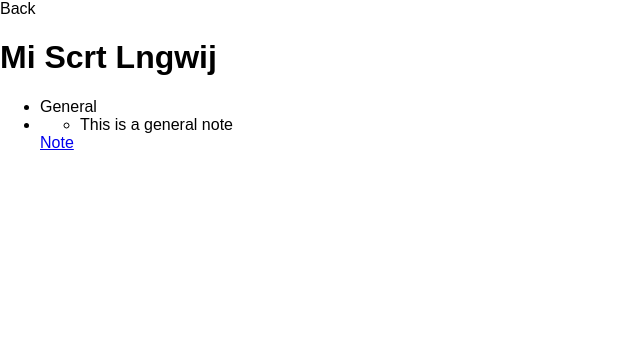
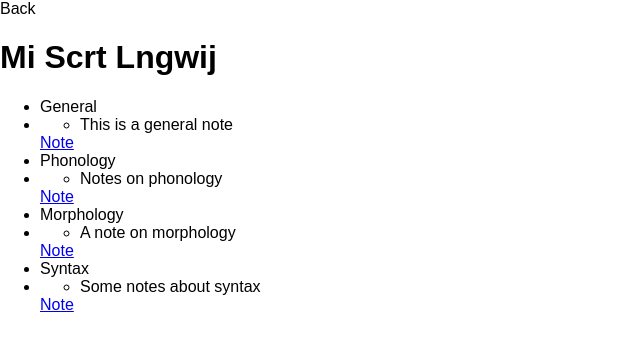
Before and after one commit to dmatthew/my-secret-language, a React (Create React App) app in the folder app/: page /notes in a window 1280 px wide. Shown: the top 348 px of the page, without its empty margins (0-640 px from the left). Built offline with nearby package versions, Linux system fonts and the light colour scheme.

Commit message:
"Add note" functionality. Create default notes

```diff
--- a/app/src/AddNote.js
+++ b/app/src/AddNote.js
@@ -1,6 +1,12 @@
 import React from 'react';
+import PropTypes from 'prop-types';
 
 class AddNote extends React.Component {
+  // NOTE: This is needed to access this.context.router.history so we can go back.
+  static contextTypes = {
+    router: PropTypes.object
+  }
+
   constructor(props) {
     super(props);
     this.state = {
@@ -23,7 +29,8 @@ class AddNote extends React.Component {
 
   handleAddNoteFormSubmit(event) {
     event.preventDefault();
-      this.props.onEditNoteFormSubmit(this.props.category, this.state.noteTitle, this.state.noteDescription);
+    this.props.onEditNoteFormSubmit(this.props.category, this.state.noteTitle, this.state.noteDescription);
+    this.context.router.history.goBack();
   }
 
   render() {
--- a/app/src/App.js
+++ b/app/src/App.js
@@ -14,6 +14,7 @@ import FlashCards from './FlashCards';
 import Notes from './Notes';
 import AddNote from './AddNote';
 import EditWord from './EditWord';
+import Setup from './Setup';
 import './App.css';
 
 class App extends React.Component {
@@ -24,7 +25,7 @@ class App extends React.Component {
       flashCardWord: '',
       translateTextarea: '',
       translatedWords: [],
-      notes: []
+      notes: Setup.DEFAULT_NOTES
     };
   }
 
@@ -171,8 +172,15 @@ class App extends React.Component {
   }
 
   handleAddNoteFormSubmit(category, title, description) {
-    // TODO: Use category, title, and description values to save a new note in App.js.
-    console.log('TODO: Use category, title, and description values to save a new note in App.js.');
+    let notes = [...this.state.notes];
+    let index = notes.map(function(el) { return el.categoryTitle; }).indexOf(category);
+    notes[index].categoryNotes.push({
+      title: title,
+      description: description
+    });
+    this.setState({
+      notes: notes
+    });
   }
 
   render() {
@@ -207,7 +215,8 @@ class App extends React.Component {
     };
     const notes = () => {
       return (
-        <Notes />
+        <Notes
+          notes={this.state.notes} />
       );
     };
     const editWord = ({match}) => {
--- a/app/src/Notes.js
+++ b/app/src/Notes.js
@@ -2,25 +2,8 @@ import React from 'react';
 import { Link } from 'react-router-dom';
 
 class Notes extends React.Component {
-  constructor(props) {
-    super(props);
-    this.state = {
-      notes: [
-        {
-          categoryTitle: 'General',
-          categoryNotes: [
-            {
-              title: 'This is a general note',
-              description: 'Anything that does not fit into any of the other categories should be placed into this category.'
-            }
-          ]
-        }
-      ]
-    };
-  }
-
   render() {
-    let notes = this.state.notes.map((note, index) => {
+    let notes = this.props.notes.map((note, index) => {
       return (
         <span key={index}>
           <li className="divider category">{note.categoryTitle}</li>
@@ -28,7 +11,6 @@ class Notes extends React.Component {
           <div>
             <Link to={"add-note/" + note.categoryTitle} className="button btn-sepia icon add"> Note</Link>
           </div>
-
         </span>
       );
     });
--- /dev/null
+++ b/app/src/Setup.js
@@ -0,0 +1,44 @@
+import React from 'react';
+
+class Setup extends React.Component {
+  static DEFAULT_NOTES = [
+    {
+      categoryTitle: "General",
+      categoryNotes: [
+        {
+          title: "This is a general note",
+          description: "Anything that does not fit into any of the other categories should be placed into this category."
+        }
+      ]
+    },
+    {
+      categoryTitle: "Phonology",
+      categoryNotes: [
+        {
+          title: "Notes on phonology",
+          description: "The sounds of words and letters in your language."
+        }
+      ]
+    },
+    {
+      categoryTitle: "Morphology",
+      categoryNotes: [
+        {
+          title: "A note on morphology",
+          description: "Anything do to with how words are structured in your language should be placed here."
+        }
+      ]
+    },
+    {
+      categoryTitle: "Syntax",
+      categoryNotes: [
+        {
+          title: "Some notes about syntax",
+          description: "Notes you have that involve the syntax of your language go here."
+        }
+      ]
+    }
+  ];
+}
+
+export default Setup;
```
